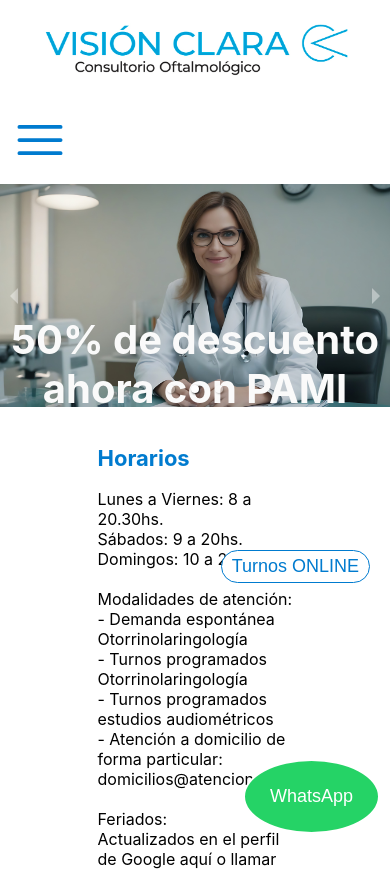
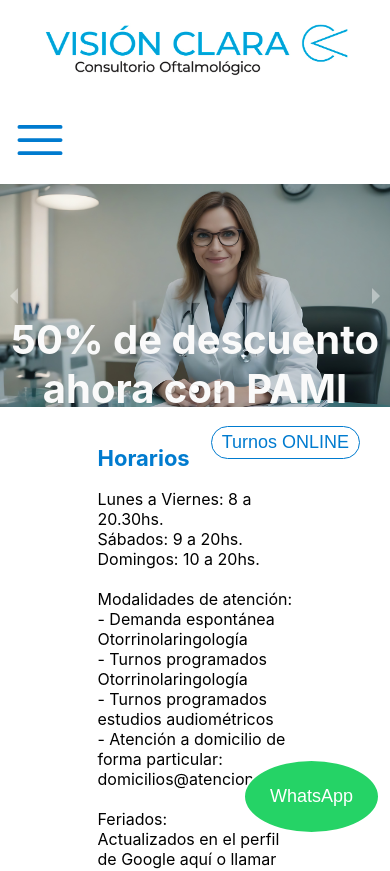
Before and after one commit to SistemasVisionClara/website, a React (Create React App) app: page /horarios in a window 390 px wide. Shown: the top 871 px of the page. Built offline with nearby package versions, Linux system fonts and the light colour scheme.

Commit message:
fixed horarios

```diff
--- a/src/components/Inicio.css
+++ b/src/components/Inicio.css
@@ -103,8 +103,7 @@
 
     .turnos-online{
       position: absolute;
-      top: 550px;
-      right: 20px;
+      right: 30px;
     }
 
     .horarios{
--- a/src/components/Profesionales.js
+++ b/src/components/Profesionales.js
@@ -27,7 +27,7 @@
       <h3 style={{ marginLeft:'50px', color:'#4a4a4a'}} > Un equipo de profesionales a cargo de los más de 30 años de experiencia de la Dra. Maria Victoria Gopcevich</h3>
       <div style={prof_container} >
 
-      {Tarjetas(ejemplo, '100%')}
+      {Tarjetas(ejemplo)}
 
 
     </div>
```
